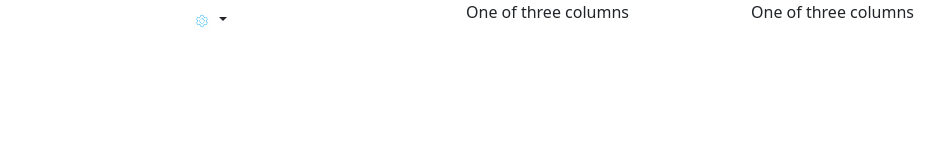
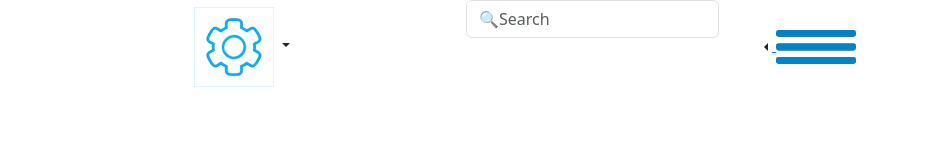
Before and after one commit to barrygon104/Mi-plan-Itagui, a plain HTML site: page Index.html in a window 1280 px wide. Shown: the full height of the page, 186-1131 px from the left. Drawn offline with nearby package versions, Linux system fonts and the light colour scheme.

Commit message:
columnas 2

```diff
--- a/Index.html
+++ b/Index.html
@@ -17,17 +17,25 @@
     <div class="col">
       <aclass="btn-group dropend">
   <button type="button" class="btn dropdown-toggle" data-bs-toggle="dropdown" aria-expanded="false">
-    <img src="gear.svg" alt="">
+    <img src="gear.svg" alt="" width="80" height="80">
   </button>
   <ul class="dropdown-menu">
     <!-- Dropdown menu links -->
   </ul>
     </div>
     <div class="col">
-      One of three columns
+      <form class="d-flex" role="search">
+        <input class="form-control me-2" type="search" placeholder="🔍️Search" aria-label="Search"/>
+      </form>
     </div>
       <div class="col">
-      One of three columns
+        <a class="btn-group dropstart">
+  <button type="button" class="btn dropdown-toggle" data-bs-toggle="dropdown" aria-expanded="false">
+     <img src="hamburguer.svg" alt="" height="80" width="80">
+  </button>
+  <ul class="dropdown-menu">
+    <!-- Dropdown menu links -->
+  </ul>
     </div>
   </div>
 </div>
```
Also changed, not shown: hamburguer.svg (added), lupa.svg (added), 1 other file.
